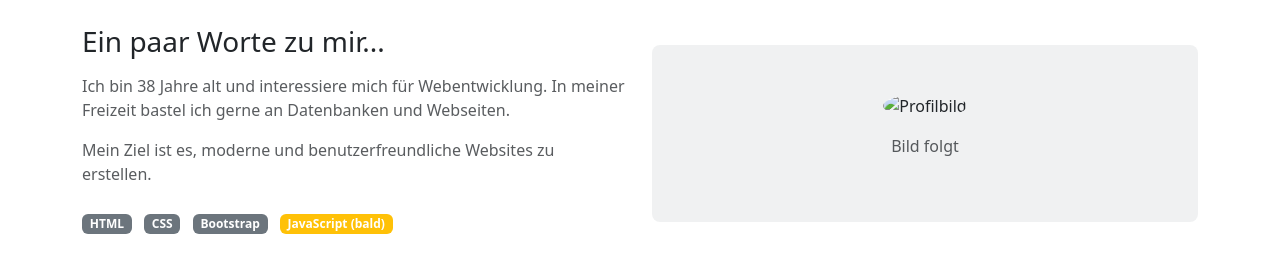
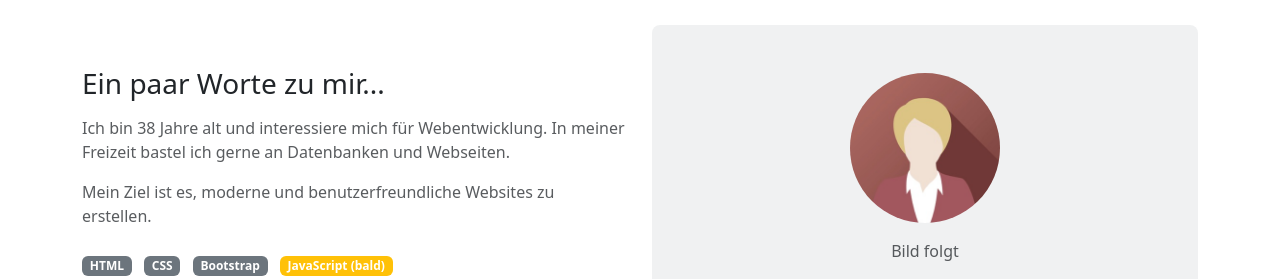
Before and after one commit to BoyKa73/frameworkbootstrap, a plain HTML site: page index.html in a window 1280 px wide. Shown: the part 521-800 px from the top of the page. Drawn offline with nearby package versions, Linux system fonts and the light colour scheme; the site is published under a folder, as on GitHub Pages, so addresses that start at the root find nothing.

Commit message:
corrected img src path

```diff
--- a/index.html
+++ b/index.html
@@ -90,7 +90,7 @@
             </div>
             <div class="col-md-6 text-center">
                 <div class="bg-secondary bg-opacity-10 p-5 rounded-3">
-                    <img src="/janedoe.jpg" alt="Profilbild" style="width: 150px; height: 150px; object-fit: cover;" class="rounded-circle">
+                    <img src="janedoe.jpg" alt="Profilbild" style="width: 150px; height: 150px; object-fit: cover;" class="rounded-circle">
                     <p class="mt-3 text-muted">Bild folgt</p>
                 </div>
             </div>
```
